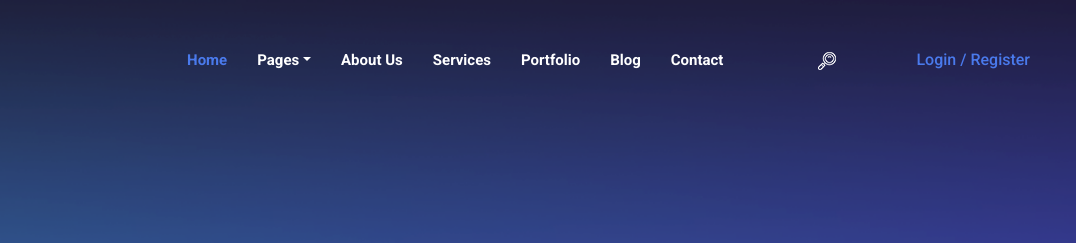
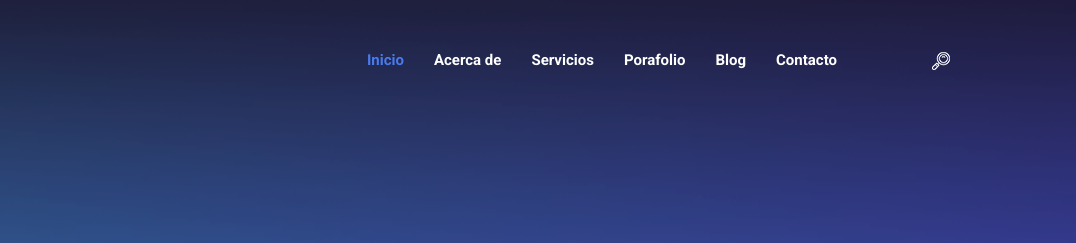
Before and after one commit to Mjlozano-zz/Betel-S.A.S, a plain HTML site: page index.html in a window 1280 px wide. Shown: the top 243 px of the page, 204-1280 px from the left. Drawn offline with Linux system fonts and the light colour scheme.

Commit message:
traduccion de menu

```diff
--- a/index.html
+++ b/index.html
@@ -9,7 +9,7 @@
     <!-- The above 4 meta tags *must* come first in the head; any other head content must come *after* these tags -->
 
     <!-- Title -->
-    <title>Mosh - Creative Business Template | Home</title>
+    <title>Betel S.A.S</title>
 
     <!-- Favicon -->
     <link rel="icon" href="img/core-img/favicon.ico">
@@ -44,25 +44,12 @@
 
                             <div class="collapse navbar-collapse justify-content-end" id="mosh-navbar">
                                 <ul class="navbar-nav animated" id="nav">
-                                    <li class="nav-item active"><a class="nav-link" href="index.html">Home</a></li>
-                                    <li class="nav-item dropdown">
-                                        <a class="nav-link dropdown-toggle" href="#" id="moshDropdown" role="button" data-toggle="dropdown" aria-haspopup="true" aria-expanded="false">Pages</a>
-                                        <div class="dropdown-menu" aria-labelledby="moshDropdown">
-                                            <a class="dropdown-item" href="index.html">Home</a>
-                                            <a class="dropdown-item" href="about.html">About Us</a>
-                                            <a class="dropdown-item" href="services.html">Services</a>
-                                            <a class="dropdown-item" href="portfolio.html">Portfolio</a>
-                                            <a class="dropdown-item" href="blog.html">Blog</a>
-                                            <a class="dropdown-item" href="contact.html">Contact</a>
-                                            <div class="dropdown-divider"></div>
-                                            <a class="dropdown-item" href="elements.html">Elements</a>
-                                        </div>
-                                    </li>
-                                    <li class="nav-item"><a class="nav-link" href="about.html">About Us</a></li>
-                                    <li class="nav-item"><a class="nav-link" href="services.html">Services</a></li>
-                                    <li class="nav-item"><a class="nav-link" href="portfolio.html">Portfolio</a></li>
+                                    <li class="nav-item active"><a class="nav-link" href="index.html">Inicio</a></li>
+                                    <li class="nav-item"><a class="nav-link" href="about.html">Acerca de</a></li>
+                                    <li class="nav-item"><a class="nav-link" href="services.html">Servicios</a></li>
+                                    <li class="nav-item"><a class="nav-link" href="portfolio.html">Porafolio</a></li>
                                     <li class="nav-item"><a class="nav-link" href="blog.html">Blog</a></li>
-                                    <li class="nav-item"><a class="nav-link" href="contact.html">Contact</a></li>
+                                    <li class="nav-item"><a class="nav-link" href="contact.html">Contacto</a></li>
                                 </ul>
                                 <!-- Search Form Area Start -->
                                 <div class="search-form-area animated">
@@ -76,10 +63,6 @@
                                     <a href="#" id="search-btn"><img src="img/core-img/search-icon.png" alt="Search"></a>
                                 </div>
                                 <!-- Login/Register btn -->
-                                <div class="login-register-btn">
-                                    <a href="#">Login</a>
-                                    <a href="#">/ Register</a>
-                                </div>
                             </div>
                         </nav>
                     </div>
```
